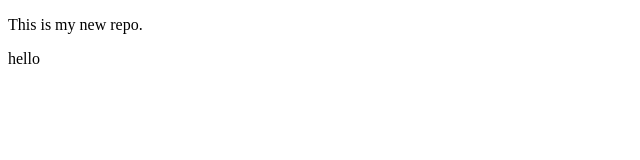
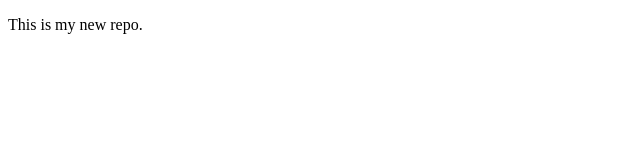
Before and after one commit to apurvaanilkumar/localrepo, a plain HTML site: page index.html in a window 1280 px wide. Shown: the full height of the page, 0-640 px from the left. Drawn offline with Linux system fonts and the light colour scheme.

Commit message:
Update index.html

```diff
--- a/index.html
+++ b/index.html
@@ -7,6 +7,5 @@
 </head>
 <body>
     <p>This is my new repo.</p>
-    <h>hello</h>
 </body>
 </html>
```
